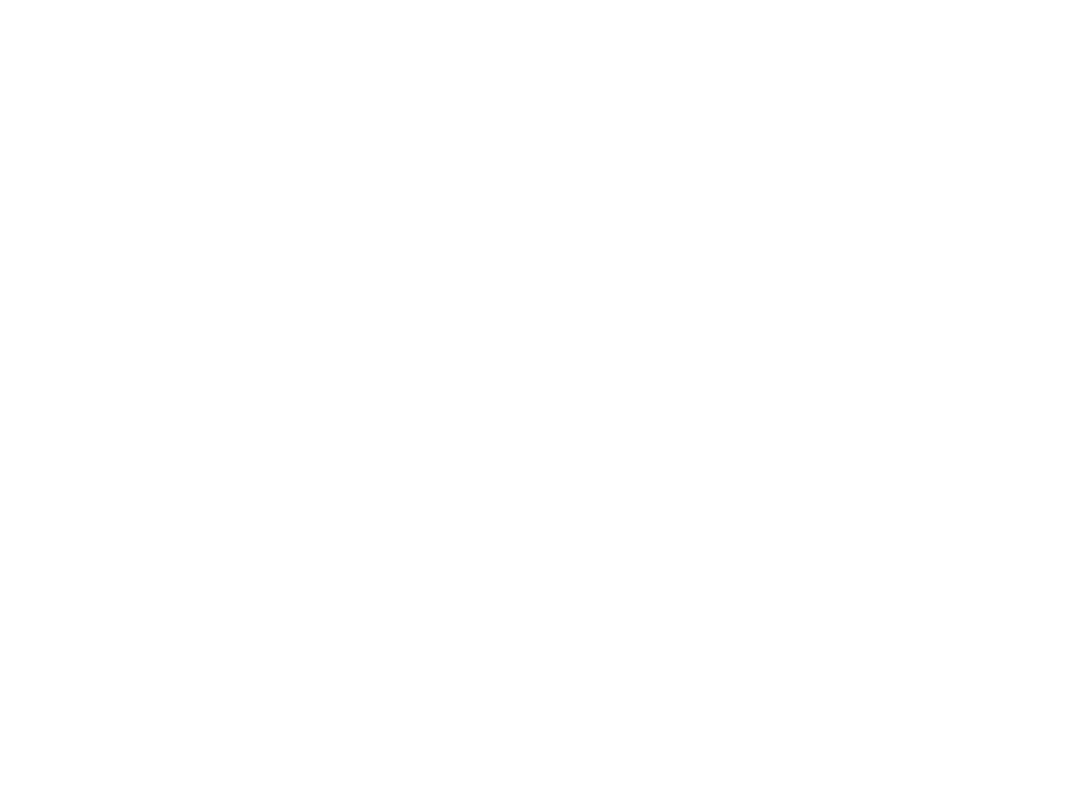
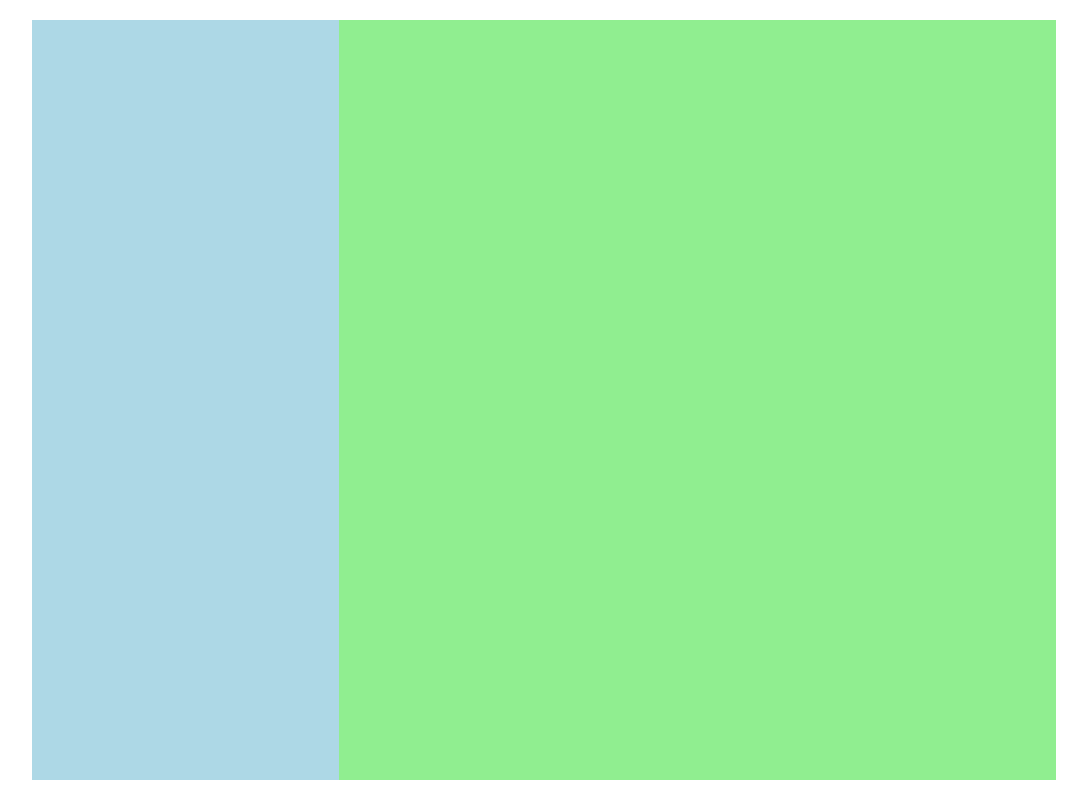
Before and after one commit to AleDiBernardo/html-css-boolzapp, a plain HTML site: page index.html in a window 1280 px wide. Shown: the whole page, without its empty margins (96-1183 px from the left). Drawn offline with Linux system fonts and the light colour scheme.

Commit message:
feat: macro blocks responsiveness done

```diff
--- a/css/responsive.css
+++ b/css/responsive.css
@@ -0,0 +1,35 @@
+/* MOBILE FIRST */
+@media screen and (min-width:768px) {
+
+    /* MAIN SECTION */
+    main {
+        display: flex;
+    }
+
+    /* LEFT SECTION */
+    .left-section {
+        width: 30%;
+        height: 100%;
+
+    }
+
+    /* RIGHT SECTION */
+    .right-section {
+        width: 70%;
+    }
+}
+
+@media screen and (min-width: 992px) {
+
+    body {
+        display: flex;
+        justify-content: center;
+        align-items: center;
+    }
+
+    /* MAIN SECTION */
+    main {
+        width: 80%;
+        height: 95%;
+    }
+}
--- a/css/style.css
+++ b/css/style.css
@@ -15,3 +15,41 @@
 img {
     max-width: 100%;
 }
+
+
+ /* -------------------------------------------------------------------------- */
+ /*                                   COMMON                                   */
+ /* -------------------------------------------------------------------------- */
+
+body {
+    height: 100vh;
+}
+
+ /* MAIN SECTION */
+main {
+    width: 100%;
+    height: 100vh;
+    overflow: hidden;
+    /* debug */
+    /* background-color: lightcoral; */
+}
+
+/* LEFT SECTION */
+.left-section {
+    background-color: lightblue;
+}
+
+/* RIGHT SECTION */
+.right-section {
+    width: 100%;
+    height: 100%;
+    background-color: lightgreen;
+}
+
+ /* -------------------------------------------------------------------------- */
+ /*                                  UTILITIES                                 */
+ /* -------------------------------------------------------------------------- */
+
+.flex {
+    display: flex;
+}
--- a/index.html
+++ b/index.html
@@ -21,6 +21,23 @@
 </head>
 
 <body>
+    <!-- MAIN -->
+    <main>
+
+        <!-- LEFT SECTION -->
+        <section class="left-section">
+
+        </section>
+        <!-- /LEFT SECTION -->
+
+        <!-- RIGHT SECTION -->
+        <section class="right-section">
+
+        </section>
+        <!-- /RIGHT SECTION -->
+
+    </main>
+    <!-- /MAIN -->
 
 </body>
 
```
